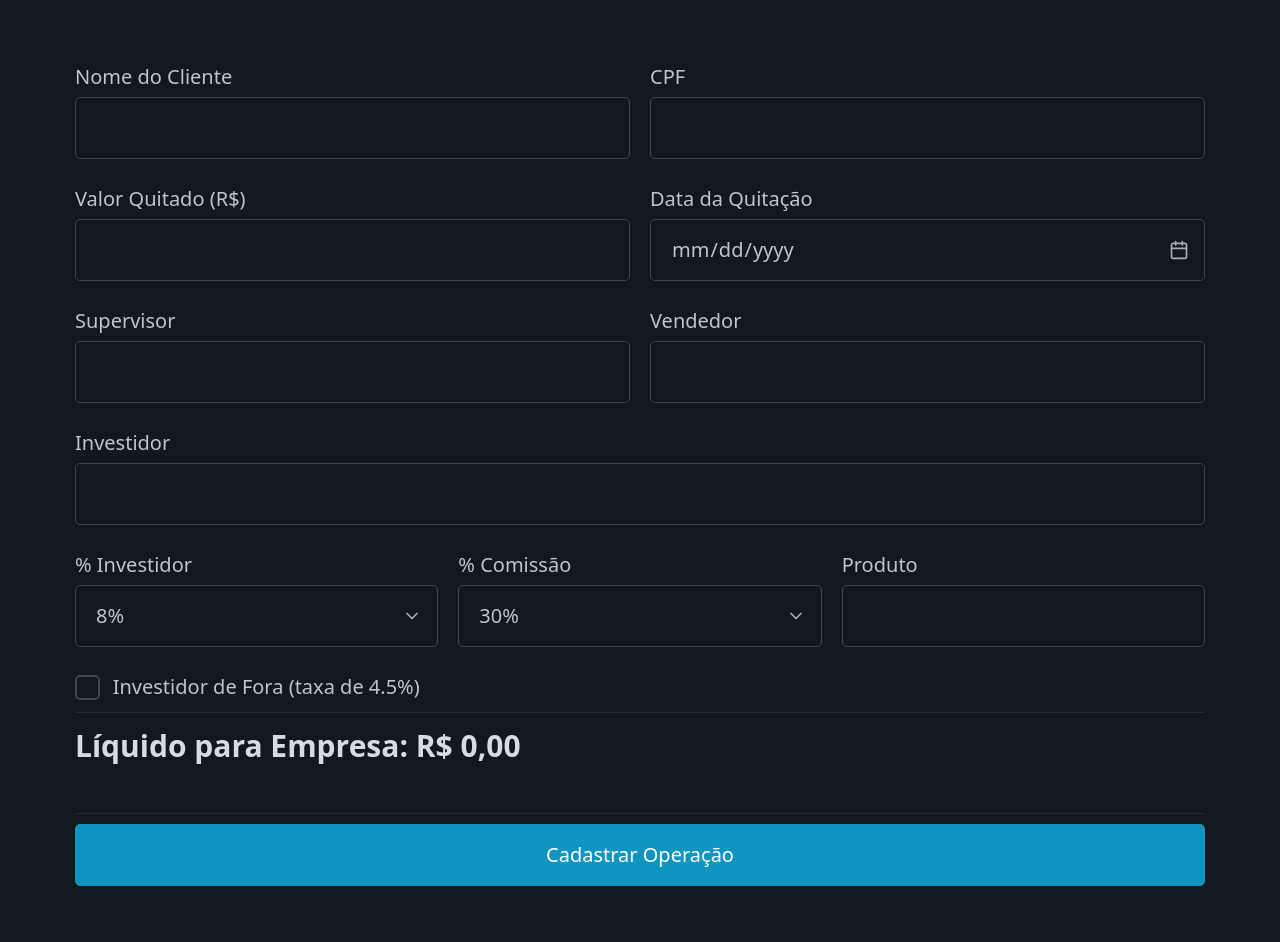
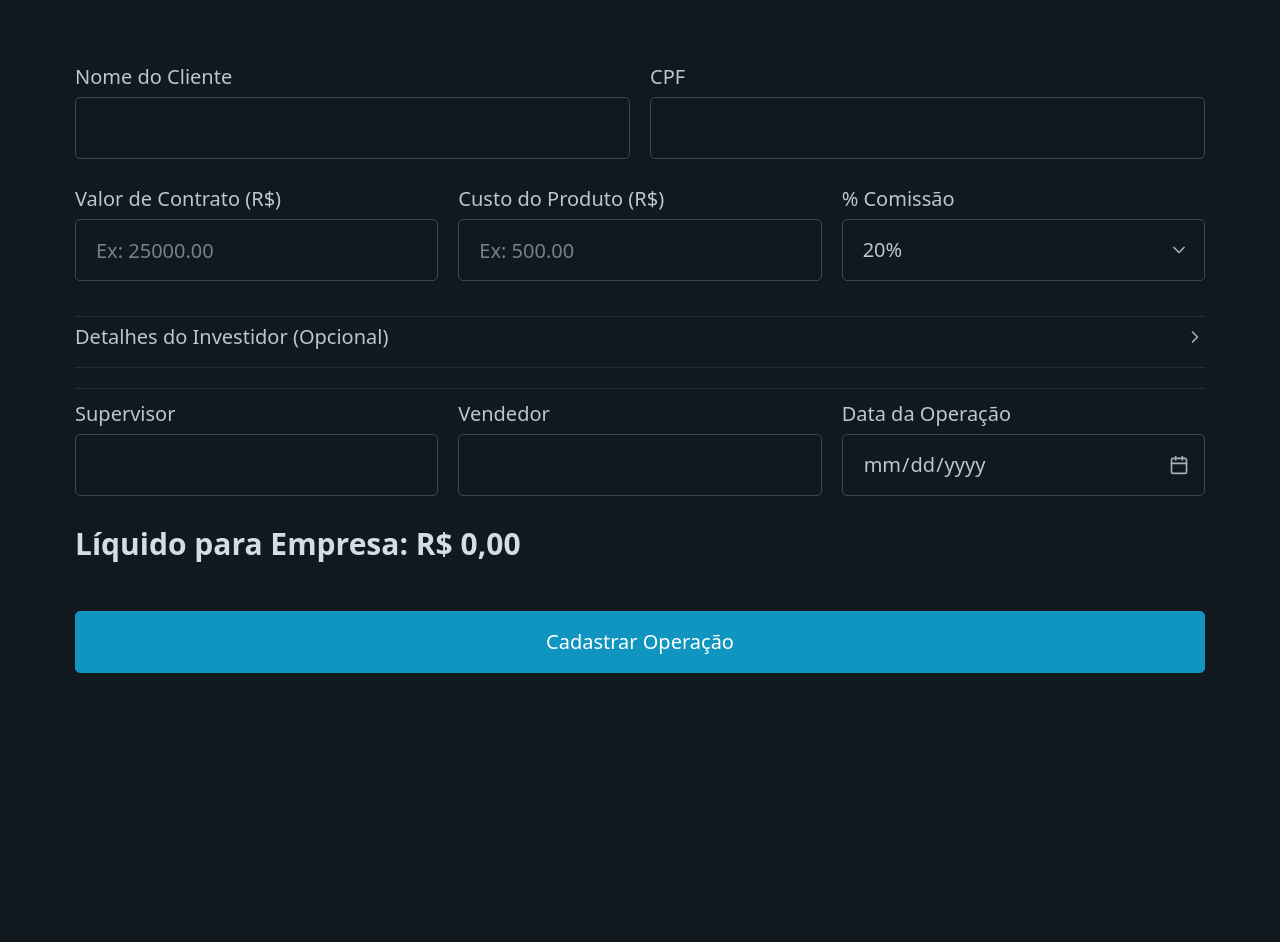
Before and after one commit to LGEEEEEE/controle-alianca-consig, a Flask app: page / in a window 1280 px wide. Shown: the part 231-1173 px from the top of the page. After the commit the page ends 904 px from the top, so only its background shows below. Run offline with Flask 3, Linux system fonts and the light colour scheme; a user stored in the database is signed in.

Commit message:
Adiionando mais funcionalidades e alterando cálculos

```diff
--- a/app.py
+++ b/app.py
@@ -1,16 +1,13 @@
 import os
 from flask import Flask, render_template, request, url_for, redirect, flash
 from flask_sqlalchemy import SQLAlchemy
-from sqlalchemy.sql import func
-from dotenv import load_dotenv # Nova importação
-from flask_login import LoginManager, UserMixin, login_user, logout_user, login_required, current_user # Novas importações
-from werkzeug.security import check_password_hash # Nova importação
 from sqlalchemy import or_
 from sqlalchemy.sql import func
+from dotenv import load_dotenv
+from flask_login import LoginManager, UserMixin, login_user, logout_user, login_required, current_user
+from werkzeug.security import check_password_hash
 
-# Carrega as variáveis de ambiente do arquivo .env
 load_dotenv()
-
 app = Flask(__name__)
 
 # --- CONFIGURAÇÕES ---
@@ -20,21 +17,17 @@ app.config['SQLALCHEMY_DATABASE_URI'] = DATABASE_URL.replace("postgres://", "pos
 app.config['SQLALCHEMY_TRACK_MODIFICATIONS'] = False
 
 db = SQLAlchemy(app)
-
-# --- CONFIGURAÇÃO DO FLASK-LOGIN ---
 login_manager = LoginManager()
 login_manager.init_app(app)
-login_manager.login_view = 'login' # Redireciona para a rota 'login' se o usuário não estiver logado
+login_manager.login_view = 'login'
 login_manager.login_message = "Por favor, faça o login para acessar esta página."
 login_manager.login_message_category = "info"
 
-# --- MODELO DO BANCO DE DADOS (Registros) ---
+# --- MODELO DO BANCO DE DADOS (com os novos campos) ---
 class Registro(db.Model):
-    # ... (seu modelo de Registro continua igualzinho)
     __tablename__ = 'registros'
     id = db.Column(db.Integer, primary_key=True)
     nome_cliente = db.Column(db.String(150), nullable=False)
-    # ... (resto dos campos)
     cpf = db.Column(db.String(14), nullable=False)
     valor_quitado = db.Column(db.Float, nullable=False)
     data_quitacao = db.Column(db.String(10), nullable=False)
@@ -43,55 +36,45 @@ class Registro(db.Model):
     investidor = db.Column(db.String(100), nullable=False)
     percentual_investidor = db.Column(db.Integer, nullable=False)
     percentual_comissao = db.Column(db.Integer, nullable=False)
-    produto = db.Column(db.String(100), nullable=False)
+    # --- CAMPOS ANTIGOS/INFORMATIVOS ---
     investidor_fora = db.Column(db.Boolean, default=False, nullable=False)
+    criado_em = db.Column(db.DateTime(timezone=True), server_default=func.now())
+    # --- NOVOS CAMPOS PARA O CÁLCULO ---
+    valor_contrato = db.Column(db.Float, nullable=True) # Valor da receita
+    custo_produto = db.Column(db.Float, nullable=True)  # Custo do produto (antigo campo 'produto')
+    # --- CAMPO CALCULADO ---
     liquido_empresa = db.Column(db.Float, nullable=False)
-    criado_em = db.Column(db.DateTime(timezone=True), server_default=func.now())
 
-# --- MODELO DE USUÁRIO (em memória, sem banco de dados) ---
-# Como só temos um usuário, não precisamos de uma tabela para ele.
+# --- MODELO DE USUÁRIO (em memória) ---
 class User(UserMixin):
     def __init__(self, id, username, password_hash):
         self.id = id
         self.username = username
         self.password_hash = password_hash
-
     def check_password(self, password):
         return check_password_hash(self.password_hash, password)
 
-# Cria nosso único usuário a partir das variáveis de ambiente
-admin_user = User(
-    id='1',
-    username=os.environ.get('ADMIN_USERNAME'),
-    password_hash=os.environ.get('ADMIN_PASSWORD_HASH')
-)
+admin_user = User(id='1', username=os.environ.get('ADMIN_USERNAME'), password_hash=os.environ.get('ADMIN_PASSWORD_HASH'))
 
 @login_manager.user_loader
 def load_user(user_id):
-    # O Flask-Login usa isso para recarregar o objeto do usuário a partir do ID armazenado na sessão
-    if user_id == '1':
-        return admin_user
+    if user_id == '1': return admin_user
     return None
 
 with app.app_context():
     db.create_all()
 
-# --- ROTAS DE AUTENTICAÇÃO ---
+# --- ROTAS DE AUTENTICAÇÃO (sem alteração) ---
 @app.route('/login', methods=['GET', 'POST'])
 def login():
-    if current_user.is_authenticated:
-        return redirect(url_for('index'))
-
+    if current_user.is_authenticated: return redirect(url_for('index'))
     if request.method == 'POST':
-        username = request.form['username']
-        password = request.form['password']
-
+        username, password = request.form['username'], request.form['password']
         if username == admin_user.username and admin_user.check_password(password):
             login_user(admin_user, remember=True)
             return redirect(url_for('index'))
         else:
             flash('Usuário ou senha inválidos.', 'danger')
-
     return render_template('login.html')
 
 @app.route('/logout')
@@ -101,23 +84,37 @@ def logout():
     flash('Você foi desconectado com sucesso.', 'success')
     return redirect(url_for('login'))
 
-# --- ROTAS DA APLICAÇÃO (AGORA PROTEGIDAS) ---
+# --- ROTAS DA APLICAÇÃO ---
 @app.route('/', methods=('GET', 'POST'))
-@login_required # <-- Adicionamos o protetor aqui!
+@login_required
 def index():
-    # ... (o código da sua rota 'index' continua o mesmo)
     if request.method == 'POST':
-        # ... (lógica de cálculo e inserção)
-        valor_quitado = float(request.form['valor_quitado'])
-        percentual_investidor = int(request.form['percentual_investidor'])
-        percentual_comissao = int(request.form['percentual_comissao'])
-        investidor_fora = 'investidor_fora' in request.form
-        custo_investidor = valor_quitado * (percentual_investidor / 100)
-        base_calculo_comissao = valor_quitado - custo_investidor
-        valor_comissao = base_calculo_comissao * (percentual_comissao / 100)
-        custo_investidor_fora = valor_quitado * 0.045 if investidor_fora else 0
-        liquido_empresa = valor_quitado - custo_investidor - valor_comissao - custo_investidor_fora
-        novo_registro = Registro(nome_cliente=request.form['nome_cliente'], cpf=request.form['cpf'], valor_quitado=valor_quitado, data_quitacao=request.form['data_quitacao'], supervisor=request.form['supervisor'], vendedor=request.form['vendedor'], investidor=request.form['investidor'], percentual_investidor=percentual_investidor, percentual_comissao=percentual_comissao, produto=request.form['produto'], investidor_fora=investidor_fora, liquido_empresa=liquido_empresa)
+        # --- NOVA LÓGICA DE CÁLCULO ---
+        valor_contrato = float(request.form.get('valor_contrato', 0))
+        custo_produto = float(request.form.get('custo_produto', 0))
+        percentual_comissao = int(request.form.get('percentual_comissao', 0))
+
+        valor_comissao = valor_contrato * (percentual_comissao / 100)
+        liquido_empresa = valor_contrato - valor_comissao - custo_produto
+        # --- FIM DA NOVA LÓGICA ---
+
+        novo_registro = Registro(
+            # --- Novos campos ---
+            valor_contrato=valor_contrato,
+            custo_produto=custo_produto,
+            liquido_empresa=liquido_empresa,
+            # --- Campos antigos (agora informativos) ---
+            nome_cliente=request.form['nome_cliente'],
+            cpf=request.form['cpf'],
+            valor_quitado=float(request.form.get('valor_quitado', 0)),
+            data_quitacao=request.form['data_quitacao'],
+            supervisor=request.form['supervisor'],
+            vendedor=request.form['vendedor'],
+            investidor=request.form['investidor'],
+            percentual_investidor=int(request.form.get('percentual_investidor', 0)),
+            percentual_comissao=percentual_comissao,
+            investidor_fora='investidor_fora' in request.form
+        )
         db.session.add(novo_registro)
         db.session.commit()
         return redirect(url_for('registros'))
@@ -126,32 +123,19 @@ def index():
 @app.route('/registros')
 @login_required
 def registros():
-    # Pega o termo de busca da URL (ex: /registros?q=Joao)
     search_query = request.args.get('q')
-
-    # Começa com a query base para buscar todos os registros
     base_query = Registro.query
-
     if search_query:
-        # Se existe uma busca, preparamos o termo para a consulta
         search_pattern = f"%{search_query}%"
-
-        # Filtramos a query base. A busca será feita em todos os campos abaixo.
-        # O 'or_' significa que o termo pode aparecer em QUALQUER um dos campos.
-        # O 'ilike' faz a busca ser case-insensitive (não diferencia maiúsculas de minúsculas).
         registros_db = base_query.filter(
             or_(
                 Registro.nome_cliente.ilike(search_pattern),
                 Registro.cpf.ilike(search_pattern),
                 Registro.vendedor.ilike(search_pattern),
                 Registro.supervisor.ilike(search_pattern),
-                Registro.investidor.ilike(search_pattern),
-                Registro.produto.ilike(search_pattern)
+                Registro.investidor.ilike(search_pattern)
             )
         ).order_by(Registro.criado_em.desc()).all()
     else:
-        # Se não há busca, apenas pega todos os registros
         registros_db = base_query.order_by(Registro.criado_em.desc()).all()
-
-    # Passamos os registros E o termo de busca para o template
     return render_template('registros.html', registros=registros_db, search_query=search_query)
--- /dev/null
+++ b/static/js/calculo.js
@@ -0,0 +1,30 @@
+document.addEventListener('DOMContentLoaded', () => {
+    // Campos que afetam o cálculo
+    const valorContratoInput = document.getElementById('valor_contrato');
+    const custoProdutoInput = document.getElementById('custo_produto');
+    const percComissaoInput = document.getElementById('percentual_comissao');
+    const resultadoSpan = document.getElementById('resultado_liquido');
+
+    const campos = [valorContratoInput, custoProdutoInput, percComissaoInput];
+
+    campos.forEach(campo => {
+        campo.addEventListener('input', calcularLiquido);
+    });
+
+    function calcularLiquido() {
+        const valorContrato = parseFloat(valorContratoInput.value) || 0;
+        const custoProduto = parseFloat(custoProdutoInput.value) || 0;
+        const percComissao = parseFloat(percComissaoInput.value) / 100 || 0;
+
+        if (valorContrato === 0) {
+            resultadoSpan.textContent = "R$ 0,00";
+            return;
+        }
+
+        // Nova fórmula
+        const valorComissao = valorContrato * percComissao;
+        const liquidoFinal = valorContrato - valorComissao - custoProduto;
+
+        resultadoSpan.textContent = liquidoFinal.toLocaleString('pt-BR', { style: 'currency', currency: 'BRL' });
+    }
+});
--- a/templates/index.html
+++ b/templates/index.html
@@ -9,9 +9,7 @@
 <body>
     <main class="container">
         <nav>
-          <ul>
-            <li><strong>Sistema de Controle</strong></li>
-          </ul>
+          <ul><li><strong>Sistema de Controle</strong></li></ul>
           <ul>
             <li><a href="{{ url_for('registros') }}">Ver Registros</a></li>
             <li><a href="{{ url_for('logout') }}" role="button" class="secondary outline">Sair</a></li>
@@ -22,69 +20,38 @@
         <h1>Cadastro de Operação</h1>
         <form action="/" method="post">
             <div class="grid">
-                <label for="nome_cliente">Nome do Cliente
-                    <input type="text" id="nome_cliente" name="nome_cliente" required>
-                </label>
-                <label for="cpf">CPF
-                    <input type="text" id="cpf" name="cpf" required>
-                </label>
+                <label for="nome_cliente">Nome do Cliente<input type="text" id="nome_cliente" name="nome_cliente" required></label>
+                <label for="cpf">CPF<input type="text" id="cpf" name="cpf" required></label>
             </div>
 
             <div class="grid">
-                 <label for="valor_quitado">Valor Quitado (R$)
-                    <input type="number" id="valor_quitado" name="valor_quitado" step="0.01" required>
-                </label>
-                <label for="data_quitacao">Data da Quitação
-                    <input type="date" id="data_quitacao" name="data_quitacao" required>
-                </label>
+                <label for="valor_contrato">Valor de Contrato (R$)<input type="number" id="valor_contrato" name="valor_contrato" step="0.01" placeholder="Ex: 25000.00" required></label>
+                <label for="custo_produto">Custo do Produto (R$)<input type="number" id="custo_produto" name="custo_produto" step="0.01" placeholder="Ex: 500.00" required></label>
+                <label for="percentual_comissao">% Comissão<select id="percentual_comissao" name="percentual_comissao" required><option value="20">20%</option><option value="30">30%</option></select></label>
+            </div>
+            <hr>
+
+            <details>
+                <summary>Detalhes do Investidor (Opcional)</summary>
+                <div class="grid">
+                    <label for="investidor">Investidor<input type="text" id="investidor" name="investidor"></label>
+                    <label for="valor_quitado">Valor Quitado (R$)<input type="number" id="valor_quitado" name="valor_quitado" step="0.01"></label>
+                    <label for="percentual_investidor">% Investidor<select id="percentual_investidor" name="percentual_investidor"><option value="7">7%</option><option value="8">8%</option><option value="9">9%</option><option value="10">10%</option></select></label>
+                </div>
+                <label for="investidor_fora"><input type="checkbox" id="investidor_fora" name="investidor_fora" value="1">Investidor de Fora (taxa de 4.5%)</label>
+            </details>
+            <hr>
+
+            <div class="grid">
+                <label for="supervisor">Supervisor<input type="text" id="supervisor" name="supervisor" required></label>
+                <label for="vendedor">Vendedor<input type="text" id="vendedor" name="vendedor" required></label>
+                <label for="data_quitacao">Data da Operação<input type="date" id="data_quitacao" name="data_quitacao" required></label>
             </div>
 
-            <div class="grid">
-                <label for="supervisor">Supervisor
-                    <input type="text" id="supervisor" name="supervisor" required>
-                </label>
-                <label for="vendedor">Vendedor
-                    <input type="text" id="vendedor" name="vendedor" required>
-                </label>
-            </div>
-
-            <label for="investidor">Investidor
-                <input type="text" id="investidor" name="investidor" required>
-            </label>
-
-            <div class="grid">
-                <label for="percentual_investidor">% Investidor
-                    <select id="percentual_investidor" name="percentual_investidor" required>
-                        <option value="7">7%</option>
-                        <option value="8" selected>8%</option>
-                        <option value="9">9%</option>
-                        <option value="10">10%</option>
-                    </select>
-                </label>
-                <label for="percentual_comissao">% Comissão
-                    <select id="percentual_comissao" name="percentual_comissao" required>
-                        <option value="20">20%</option>
-                        <option value="30" selected>30%</option>
-                    </select>
-                </label>
-                <label for="produto">Produto
-                    <input type="text" id="produto" name="produto" required>
-                </label>
-            </div>
-
-            <label for="investidor_fora">
-                <input type="checkbox" id="investidor_fora" name="investidor_fora" value="1">
-                Investidor de Fora (taxa de 4.5%)
-            </label>
-
-            <hr>
             <h3>Líquido para Empresa: <span id="resultado_liquido">R$ 0,00</span></h3>
-            <hr>
-
             <button type="submit">Cadastrar Operação</button>
         </form>
     </main>
-
     <script src="{{ url_for('static', filename='js/calculo.js') }}"></script>
 </body>
 </html>
```
Also changed, not shown: templates/registros.html (+4 -10 lines).
